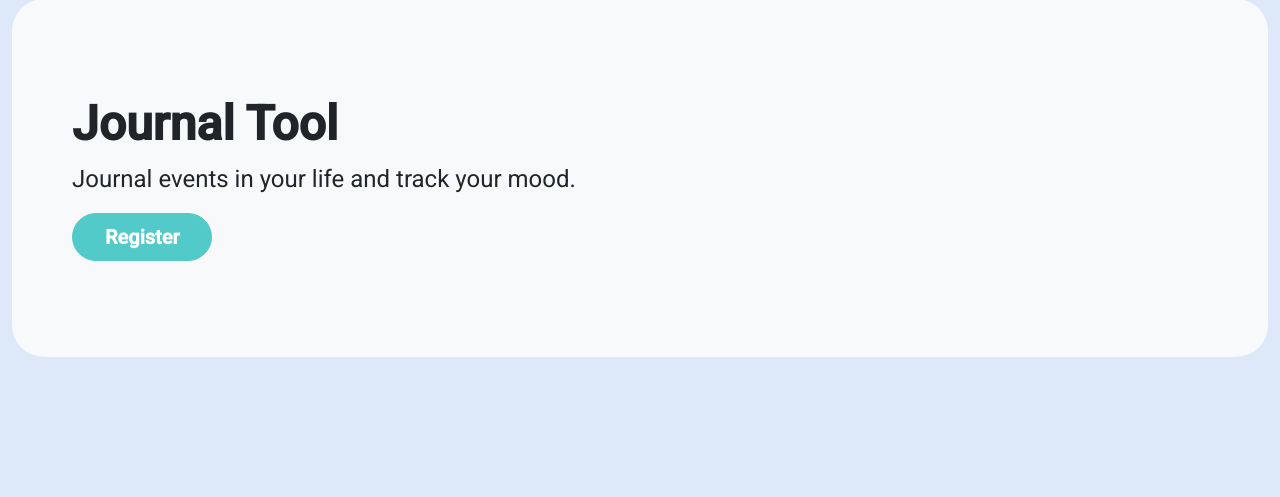
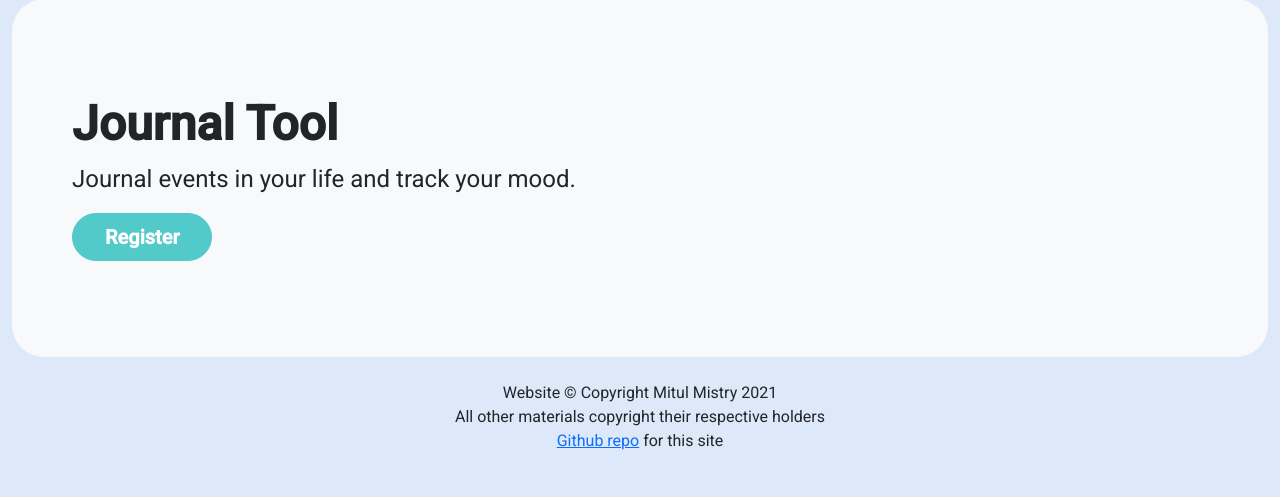
Before and after one commit to MitulMistry/journal-tool, a Django app: page / in a window 1280 px wide. Shown: the part 75-572 px from the top of the page. Run offline with Django 3.2, Linux system fonts and the light colour scheme; some libraries are stand-ins or nearby versions.

Commit message:
Add footer with info to layout template

```diff
--- a/journal/static/journal/styles.css
+++ b/journal/static/journal/styles.css
@@ -9,6 +9,10 @@ body {
 
 .body {
     padding-top: 1rem;
+}
+
+footer.text-center {
+    padding-bottom: 1rem;
 }
 
 .bg-light2 {
--- a/journal/templates/journal/layout.html
+++ b/journal/templates/journal/layout.html
@@ -68,4 +68,10 @@
             {% endblock %}
         </div>
     </body>
+
+    <footer class="text-center">
+        Website &copy; Copyright Mitul Mistry 2021<br />
+        All other materials copyright their respective holders <br />
+        <a href="https://github.com/MitulMistry/journal-tool" target="_blank">Github repo</a> for this site
+    </footer>
 </html>
```
